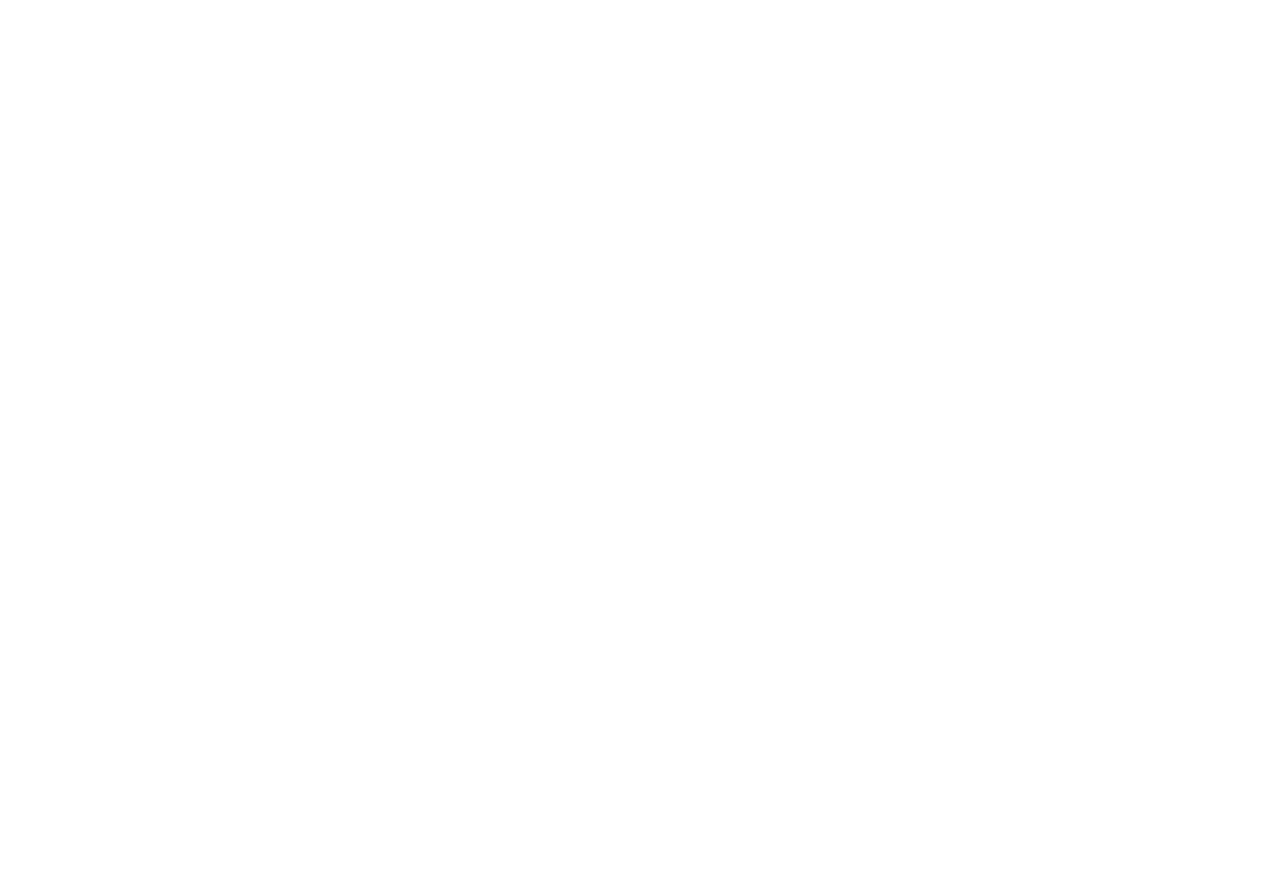
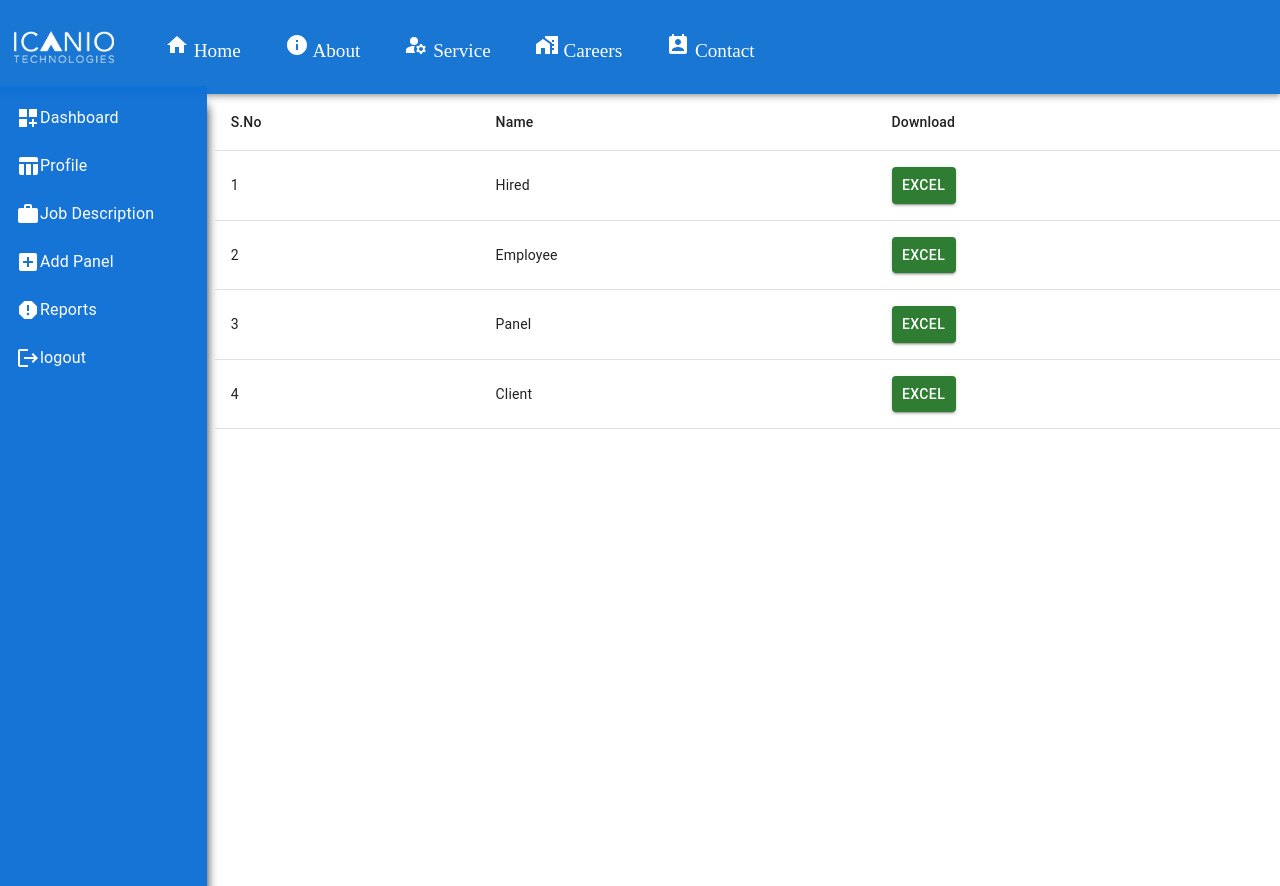
Before and after one commit to kanthan2000/Job-Application, a React (Create React App) app: page /report in a window 1280 px wide. Before the commit this address had no page. Before the commit the page ends 800 px from the top, so only its background shows below. Built offline with nearby package versions, Linux system fonts and the light colour scheme.

Commit message:
add report

```diff
--- a/src/components/App.js
+++ b/src/components/App.js
@@ -16,17 +16,20 @@
 import Panel from "./Form/AddPanel/AddPanel";
 import PanelTable from './Form/AddPanel/PanelTable';
 import Status from '../components/admin/Dashboard/Statustable'
+import Report from "./Form/Report/Report";
 function App() {
 	const [viewData,setViewData] = React.useState([])
 	const [positionData,setPositionData] = React.useState()
 	const [ExperienceData,setExperienceData] = React.useState()
 	const [loginpositionData,setloginPositionData] = React.useState("")
 	const [statusData , setStatusData] = React.useState([])
+	const [Username ,setUsername] = React.useState()
 	let value = {viewData,setViewData,
 		positionData,setPositionData,
 		ExperienceData,setExperienceData,
 		loginpositionData,setloginPositionData,
-		statusData , setStatusData
+		statusData , setStatusData,
+		Username ,setUsername
 		}
 	return (
 		<>
@@ -45,6 +48,7 @@
 					<Route path="/addpanel" element={<Panel />} />
 					<Route path="/paneltable" element={<PanelTable />} />
 					<Route path="/status" element={<Status />} />
+					<Route path="report" element={<Report/>} />
 				</Routes>
 				</AppContext.Provider>
 		</>
--- a/src/components/Form/JobDescription/JobDescription.js
+++ b/src/components/Form/JobDescription/JobDescription.js
@@ -18,6 +18,7 @@
 import Spinner  from '../../Spinner/Spinner'
 import axios from 'axios';
 import Responsiblities from './Responsiblities';
+import { useNavigate } from 'react-router-dom';
 
 
 let responseIdx = 0
@@ -26,6 +27,7 @@
 const JobDescription = () => {
 	const { positionData} = React.useContext(AppContext)
 	const {ExperienceData} = React.useContext(AppContext)
+	const {Username} = React.useContext(AppContext)
 	const [dropDown ,setdropDown] = React.useState([])
 	const [Load , setLoad] = React.useState(false)
 	const [EligiblityData , setEligiblityData] = React.useState([])
@@ -34,6 +36,7 @@
 	const [start,setStart] = React.useState()
 	const [end ,setEnd] = React.useState()
 	const [responseComponents, setResponseComponents] = React.useState([responseIdx])
+	const history = useNavigate()
 
     const renderResponseForm= (event) => {
         // console.log("clicked", responseIdx)
@@ -66,9 +69,7 @@
 		setJobLocationData(JobLoction)
 	}
 
-	// const position = (position) => {
-	// 	console.log(position)
-	// }
+
 		const handlestart = (event) =>{
 			setStart(event.target.value)
 		}
@@ -77,9 +78,25 @@
 		}
 		const handleSave = () =>{
 			let data = {
-				name : skillData
-			}
-			console.log(data)
+				"position" : positionData,
+				"experience" : ExperienceData,
+				"skill" : skillData,
+				"salary" : {
+					"from" : start,
+					"to" : end
+				},
+					"qualification" : EligiblityData,
+					"location" :  JobLocationData,
+					"employeeId" : Username
+					// "responsiblities" : [ "start" , "van" ,"car"],
+				}
+				console.log(data)
+				axios.post("http://localhost:8080/job",data).then((data)=>{
+					console.log(data)
+					history("/paneltable")
+				}).catch((err)=>{
+					console.log(err)
+				})
 		}
 
 	React.useEffect(()=>{
@@ -149,29 +166,29 @@
 						alignItems: 'center',
 
 						}}>
-							<Typography sx={{color: "black"}} component="h1" variant="h5">
+							{/* <Typography sx={{color: "black"}} component="h1" variant="h5">
 							Responsiblities
 							</Typography>
-                            {responseComponents.map((value, idx) =>  value !== undefined ?  <Responsiblities onClick={ onRemoveResponseHandler } id={idx} key={idx} /> : null)}
+                            {responseComponents.map((value, idx) =>  value !== undefined ?  <Responsiblities onClick={ onRemoveResponseHandler } id={idx} key={idx} /> : null)} */}
 							</Box>
 							<Grid container spacing={2}>
 									<Grid item xs={12}>
-											<Button
+											{/* <Button
 												onClick={renderResponseForm}
 												fullWidth
 												variant="contained"
 												sx={{ mt: 3, mb: 2,userSelect:"none" }}
-												>Click to Add</Button>
+												>Click to Add</Button> */}
 									</Grid>
 							</Grid>
-                        <Button
+						</Box>
+						</Box>
+						<Button
 						type="submit"
 						fullWidth
 						variant="contained"
 						onClick={handleSave}
 						sx={{ mt: 3, mb: 2 }} > Save </Button>
-						</Box>
-						</Box>
 
         </Container>
 			</div>
--- a/src/components/Form/JobDescription/UserName.js
+++ b/src/components/Form/JobDescription/UserName.js
@@ -5,14 +5,14 @@
 	import Box from '@mui/material/Box';
 	import { Typography } from '@mui/material'
 	import axios from 'axios'
-	// import { AppContext } from '../../../context';
+	import { AppContext } from '../../../context';
 
 
 
 
-
-	export default function Experience() {
+	export default function Experience(props) {
 	const [Data ,setData] = React.useState([])
+	const {Username ,setUsername} = React.useContext(AppContext)
 	useEffect(() => {
 	// let host = process.env.REACT_HOST
 	// let url = `${host}/dropDown/experience`
@@ -24,7 +24,7 @@
 	})
 	}, [])
 	const handleChangeName = (e)=>{
-		console.log(e.target.value)
+		setUsername(e.target.value)
 	}
 
 	const handleExperience = (e) =>{
--- /dev/null
+++ b/src/components/Form/Report/Report.js
@@ -0,0 +1,53 @@
+import { Button, Table, TableBody, TableCell, TableContainer, TableHead, TableRow } from "@mui/material";
+import React from "react";
+import Navbar from "../../admin/Navbar/navbar";
+const Report = () =>{
+    return(
+      <>
+      <Navbar>
+      <TableContainer>
+        <Table sx={{ minWidth: 200 }} aria-label="simple table">
+          <TableHead>
+            <TableRow>
+              <TableCell>S.No</TableCell>
+              <TableCell>Name</TableCell>
+              <TableCell>Download</TableCell>
+            </TableRow>
+          </TableHead>
+          <TableBody>
+            <TableCell>1</TableCell>
+            <TableCell>Hired</TableCell>
+            <TableCell>
+            <Button onClick={() => {window.location.href="http://localhost:8080/excel/candidate"}} variant="contained" color="success" >Excel</Button>
+            </TableCell>
+          </TableBody>
+          <TableBody>
+            <TableCell>2</TableCell>
+            <TableCell>Employee</TableCell>
+            <TableCell>
+            <Button onClick={() => {window.location.href="http://localhost:8080/excel/employee"}} variant="contained" color="success">Excel</Button>
+            </TableCell>
+          </TableBody>
+          <TableBody>
+            <TableCell>3</TableCell>
+            <TableCell>Panel</TableCell>
+            <TableCell>
+            <Button onClick={() => {window.location.href="http://localhost:8080/excel/panel"}} variant="contained" color="success">Excel</Button>
+            </TableCell>
+          </TableBody>
+          <TableBody>
+            <TableCell>4</TableCell>
+            <TableCell>Client</TableCell>
+            <TableCell>
+            <Button onClick={() => {window.location.href="http://localhost:8080/excel/client"}} variant="contained" color="success">Excel</Button>
+            </TableCell>
+          </TableBody>
+        </Table>
+      </TableContainer>
+      </Navbar>
+
+      </>
+
+    )
+}
+export default Report
--- a/src/components/Form/dashtable/Usertable.js
+++ b/src/components/Form/dashtable/Usertable.js
@@ -88,7 +88,7 @@
 	const onhandleDelete = async (userId)=>{
 		console.log(userId)
 		setLoad(true)
-		let user = await axios.delete(`http://localhost:8080/candidate/?id=${userId}`)
+		let user = await axios.delete(`http://localhost:8080/candidate/${userId}`)
 		console.log(user, candidates)
 		let url = `http://localhost:8080/candidate?size=${rowsPerPage}&page=${0}`
 		loadUsers(url)
@@ -108,7 +108,7 @@
 const columns = [
 	{ field: 'firstName', headerName: 'Name' },
 	{ field: 'job', headerName: 'Job' },
-	{ field: 'phoneNumber', headerName: 'Phone Number',width:200 },
+	{ field: 'phone', headerName: 'Phone Number',width:200 },
 	{
 		field: "edit",
 		headerName: "Edit",
--- a/src/components/admin/Dashboard/Dashboard.js
+++ b/src/components/admin/Dashboard/Dashboard.js
@@ -11,6 +11,7 @@
 const Dashboard =(props) =>{
    const [load, setLoad] = useState(false)
    const [cards, setCards] = useState([])
+   const [clientCard , setClientCard] = React.useState([])
    const {statusData , setStatusData} = useContext(AppContext)
    const { loginpositionData} = useContext(AppContext)
    const history = useNavigate()
@@ -26,6 +27,19 @@
          setLoad(false)
       })
    }, [])
+   useEffect(() => {
+      // console.log(loginpositionData)
+      setLoad(true)
+      axios.get("http://localhost:8080/client/6288702fd68cbe00852dd3c4/dashBoard").then(({data}) => {
+         // console.log(data)
+         setClientCard(data)
+         setLoad(false)
+      }).catch(err => {
+         console.log(err)
+         setLoad(false)
+      })
+   }, [])
+
    const handleClick = (card) => {
       // console.log(card.title)
       let title = new String(card.title)
@@ -41,12 +55,13 @@
       const isClient = () =>{
          return(
             <>
-            <Card>
+            {clientCard.map((card, idx) =>  (<Card  key={idx}>
                <div className='inner-card1'>
-                  <h1>progress</h1>
-                  <h1>5</h1>
+                  <h1>{card.title}</h1>
+                  <h1>{card.count}</h1>
+               {/* <Button  onClick={(e)=>handleClick(card)}>View</Button> */}
                </div>
-            </Card>
+            </Card>))}
             </>
          )
       }
--- a/src/components/admin/Navbar/navbar.js
+++ b/src/components/admin/Navbar/navbar.js
@@ -75,7 +75,7 @@
                             <AddBoxIcon /> <ListItemText primary="Add Panel" />
                         </ListItemButton>
                     </Link>
-                    <Link to="#">
+                    <Link to="/report">
                         <ListItemButton>
                             <ReportIcon /> <ListItemText primary="Reports" />
                         </ListItemButton>
```
